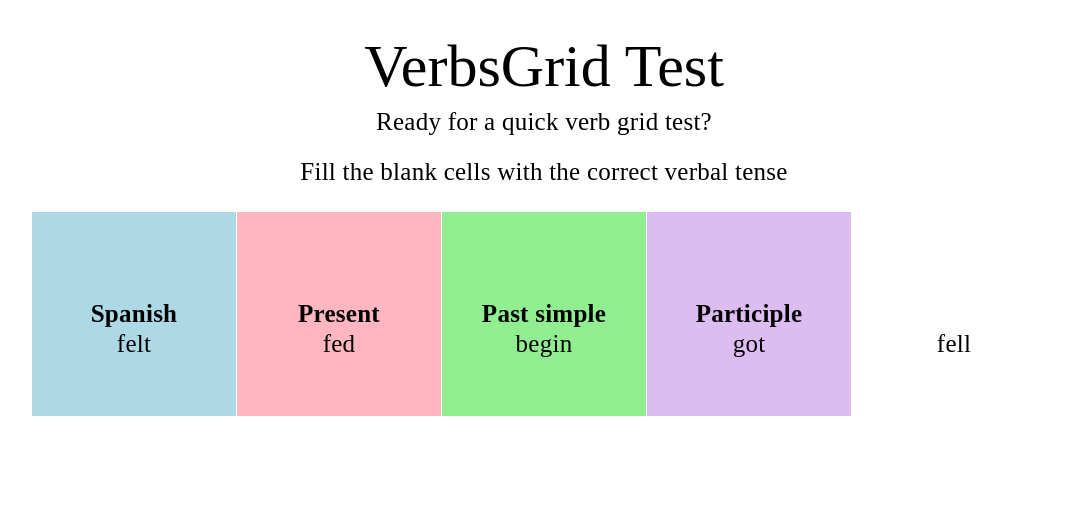
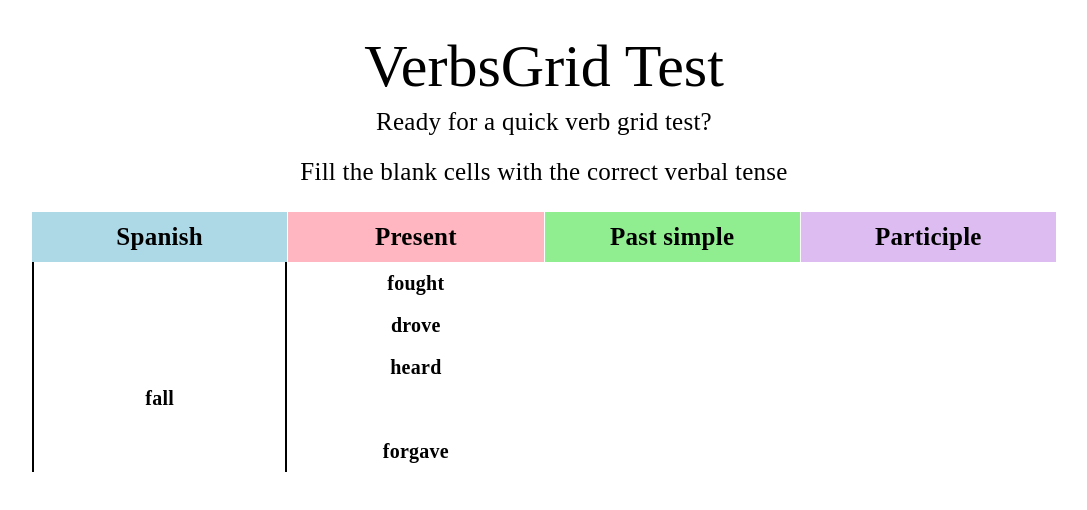
Before and after one commit to datecasp/verbs-grid-test, an Angular app: page / in a window 1280 px wide. Shown: the top 510 px of the page, without its empty margins (96-1183 px from the left). Built offline with nearby package versions, Linux system fonts and the light colour scheme.

Commit message:
stackblitz commit

```diff
--- a/angular.json
+++ b/angular.json
@@ -25,7 +25,7 @@
               "src/assets"
             ],
             "styles": [
-              "@angular/material/prebuilt-themes/pink-bluegrey.css",
+              "@angular/material/prebuilt-themes/deeppurple-amber.css",
               "src/styles.css"
             ],
             "scripts": []
--- a/src/app/app.component.css
+++ b/src/app/app.component.css
@@ -21,8 +21,8 @@
 }
 
 .header {
+  width: 20%;
   text-align: center;
-  text-justify: auto;
   font-size: 25px;
   font-family: 'Ink Free';
   font-weight: bold;
--- a/src/app/app.component.html
+++ b/src/app/app.component.html
@@ -2,12 +2,10 @@
   <h1 class="title">{{title}}</h1>
   <p class="simpleText">Ready for a quick verb grid test?</p>
   <p class="simpleText">Fill the blank cells with the correct verbal tense</p>
-  <mat-grid-list cols="5">
-      <mat-grid-tile class="header" *ngFor="let header of headers" [style.background]="header.color">
+  <mat-grid-list cols="4" rowHeight="5:1">
+      <mat-grid-tile class="header tile" *ngFor="let header of headers" [style.background]="header.color">
           {{header.tense}}
       </mat-grid-tile>
-      <mat-grid-tile class="simpleText" *ngFor="let attr of attributeList">
-          {{attr.attribute}}
-      </mat-grid-tile>
   </mat-grid-list>
+     <app-verb-row [result]="result"></app-verb-row>
 </div>
--- a/src/app/app.component.ts
+++ b/src/app/app.component.ts
@@ -1,5 +1,5 @@
 import { Component, OnInit } from '@angular/core';
-import { MatGridListModule } from '@angular/material/grid-list';
+import { MatGridList, MatGridListModule } from '@angular/material/grid-list';
 import { Header } from './models/Header';
 import { Verb } from './models/Verb';
 import { VerbAttribute } from './models/VerbAttribute';
@@ -16,6 +16,7 @@ export class AppComponent implements OnInit {
   headers: Header[] = [];
   verbsList: Verb[] = [];
   attributeList: VerbAttribute[] = [];
+  result: Verb[] = [];
 
   constructor(private verbService: VerbsService) {}
 
@@ -25,9 +26,35 @@ export class AppComponent implements OnInit {
   }
 
   private getValues() {
+    this.resetResult(this.result);
     this.verbsList = this.verbService.getRandomVerbsService(this.numVerbs);
     for (let i = 0; i < this.numVerbs; i++) {
       this.attributeList[i] = this.verbService.getRandomVerbAttributesService(this.verbsList[i]);
+      let tempVerb: Verb = { id: -1, spanish: "", present: "", past: "", participle: "" };
+      tempVerb.id = this.verbsList[i].id;
+      if (this.attributeList[i].id == 0) {
+        tempVerb.spanish = this.verbsList[i].spanish;
+      }
+      else if (this.attributeList[i].id == 1) {
+        tempVerb.present = this.verbsList[i].present;
+      }
+      else if (this.attributeList[i].id == 2) {
+        tempVerb.past = this.verbsList[i].past;
+      }
+      else {
+        tempVerb.participle = this.verbsList[i].participle;
+      }
+      this.result.push(tempVerb);
+    }
+  }
+
+  private resetResult(result: Verb[]) {
+    for (let verb of result) {
+      verb.id = verb.id;
+      verb.spanish = "";
+      verb.present = "";
+      verb.past = "";
+      verb.participle = "";
     }
   }
 }
--- a/src/app/app.module.ts
+++ b/src/app/app.module.ts
@@ -6,10 +6,12 @@ import { AppComponent } from './app.component';
 import { BrowserAnimationsModule } from '@angular/platform-browser/animations';
 import { MaterialModule } from '../material.module';
 import { VerbsService } from './services/verbs.service';
+import { VerbRowComponent } from './components/verb-row/verb-row.component';
 
 @NgModule({
   declarations: [
-    AppComponent
+    AppComponent,
+    VerbRowComponent
   ],
   imports: [
     BrowserModule,
--- /dev/null
+++ b/src/app/components/verb-row/verb-row.component.css
@@ -0,0 +1,15 @@
+.clue {
+  text-align: center;
+  font-size: 20px;
+  font-family: 'Ink Free';
+  font-weight: bold;
+}
+
+.cell {
+    margin: 0 0 !important;
+    border:2px solid black;
+  width: 100%;
+  height:stretch;
+  aspect-ratio: 6/1;
+  background-color: white;
+}
--- /dev/null
+++ b/src/app/components/verb-row/verb-row.component.html
@@ -0,0 +1,31 @@
+<!--<mat-grid-list cols="4" class="clue" *ngFor="let verb of result" rowHeight="6:1">
+    <mat-grid-tile class="tile">
+        {{verb.spanish}}
+    </mat-grid-tile>
+    <mat-grid-tile class="tile">
+        {{verb.present}}
+    </mat-grid-tile>
+    <mat-grid-tile class="tile">
+        {{verb.past}}
+    </mat-grid-tile>
+    <mat-grid-tile class="tile">
+        {{verb.participle}}
+    </mat-grid-tile>
+</mat-grid-list>-->
+<mat-grid-list cols="4" class="clue" *ngFor="let verb of result" rowHeight="6:1">
+    <mat-grid-tile *ngIf="charMatcher(verb.spanish); else blank">
+        <input matInput class="clue cell" />
+    </mat-grid-tile>
+    <ng-template #blank class="clue cell">
+        {{verb.spanish}}
+    </ng-template>
+    <mat-grid-tile>
+        <p class="clue cell">{{verb.present}}</p>
+    </mat-grid-tile>
+    <mat-grid-tile>
+        {{verb.past}}
+    </mat-grid-tile>
+    <mat-grid-tile>
+        {{verb.participle}}
+    </mat-grid-tile>
+</mat-grid-list>
--- /dev/null
+++ b/src/app/components/verb-row/verb-row.component.ts
@@ -0,0 +1,20 @@
+import { Component, Input } from '@angular/core';
+import { Verb } from '../../models/Verb';
+
+@Component({
+  selector: 'app-verb-row',
+  templateUrl: './verb-row.component.html',
+  styleUrls: ['./verb-row.component.css']
+})
+export class VerbRowComponent {
+  @Input() result: Verb[] = [];
+  displayedColumns: string[] = ['spanish', 'present', 'past', 'participle'];
+  dataSource = this.result;
+
+  public charMatcher(char: string): boolean {
+    if (char.match(/[a-z//]/i)) {
+      return true;
+    }
+    return false;
+  }
+}
--- a/src/app/data/verbs-list.ts
+++ b/src/app/data/verbs-list.ts
@@ -2,32 +2,32 @@ import { Verb } from '../models/Verb';
 
 export const VERBS_LIST: Verb[] = [
   { id: 0, spanish: "caer", present: "fall", past: "fell", participle: "fallen" },
-  { id: 0, spanish: "sentir", present: "feel", past: "felt", participle: "felt" },
-  { id: 0, spanish: "alimentar", present: "feed", past: "fed", participle: "fed" },
-  { id: 0, spanish: "empezar", present: "begin", past: "began", participle: "begun" },
-  { id: 0, spanish: "conseguir", present: "get", past: "got", participle: "got/gotten" },
-  { id: 0, spanish: "comer", present: "eat", past: "ate", participle: "eaten" },
-  { id: 0, spanish: "hacer", present: "do", past: "did", participle: "done" },
-  { id: 0, spanish: "soñar", present: "dream", past: "dreamt", participle: "dreamt" },
-  { id: 0, spanish: "ser/estar", present: "is/are", past: "was/were", participle: "been" },
-  { id: 0, spanish: "romper", present: "break", past: "broke", participle: "broken" },
-  { id: 0, spanish: "traer", present: "bring", past: "brought", participle: "brought" },
-  { id: 0, spanish: "construir", present: "build", past: "built", participle: "built" },
-  { id: 0, spanish: "comprar", present: "buy", past: "bought", participle: "bought" },
-  { id: 0, spanish: "coger", present: "catch", past: "caught", participle: "caught" },
-  { id: 0, spanish: "venir", present: "come", past: "came", participle: "come" },
-  { id: 0, spanish: "cortar", present: "cut", past: "cut", participle: "cut" },
-  { id: 0, spanish: "elegir", present: "choose", past: "chose", participle: "chosen" },
-  { id: 0, spanish: "dibujar", present: "draw", past: "drew", participle: "drawn" },
-  { id: 0, spanish: "beber", present: "drink", past: "drank", participle: "drunk" },
-  { id: 0, spanish: "conducir", present: "drive", past: "drove", participle: "driven" },
-  { id: 0, spanish: "pelear", present: "fight", past: "fought", participle: "fought" },
-  { id: 0, spanish: "encontrar", present: "find", past: "found", participle: "found" },
-  { id: 0, spanish: "volar", present: "fly", past: "flew", participle: "flown" },
-  { id: 0, spanish: "olvidar", present: "forget", past: "forgot", participle: "forgotten" },
-  { id: 0, spanish: "perdonar", present: "forgive", past: "forgave", participle: "forgiven" },
-  { id: 0, spanish: "dar", present: "give", past: "gave", participle: "given" },
-  { id: 0, spanish: "ir", present: "go", past: "went", participle: "gone" },
-  { id: 0, spanish: "tener", present: "have", past: "had", participle: "had" },
-  { id: 0, spanish: "oir", present: "hear", past: "heard", participle: "heard" }
+  { id: 1, spanish: "sentir", present: "feel", past: "felt", participle: "felt" },
+  { id: 2, spanish: "alimentar", present: "feed", past: "fed", participle: "fed" },
+  { id: 3, spanish: "empezar", present: "begin", past: "began", participle: "begun" },
+  { id: 4, spanish: "conseguir", present: "get", past: "got", participle: "got/gotten" },
+  { id: 5, spanish: "comer", present: "eat", past: "ate", participle: "eaten" },
+  { id: 6, spanish: "hacer", present: "do", past: "did", participle: "done" },
+  { id: 7, spanish: "soñar", present: "dream", past: "dreamt", participle: "dreamt" },
+  { id: 8, spanish: "ser/estar", present: "is/are", past: "was/were", participle: "been" },
+  { id: 9, spanish: "romper", present: "break", past: "broke", participle: "broken" },
+  { id: 10, spanish: "traer", present: "bring", past: "brought", participle: "brought" },
+  { id: 11, spanish: "construir", present: "build", past: "built", participle: "built" },
+  { id: 12, spanish: "comprar", present: "buy", past: "bought", participle: "bought" },
+  { id: 13, spanish: "coger", present: "catch", past: "caught", participle: "caught" },
+  { id: 14, spanish: "venir", present: "come", past: "came", participle: "come" },
+  { id: 15, spanish: "cortar", present: "cut", past: "cut", participle: "cut" },
+  { id: 16, spanish: "elegir", present: "choose", past: "chose", participle: "chosen" },
+  { id: 17, spanish: "dibujar", present: "draw", past: "drew", participle: "drawn" },
+  { id: 18, spanish: "beber", present: "drink", past: "drank", participle: "drunk" },
+  { id: 19, spanish: "conducir", present: "drive", past: "drove", participle: "driven" },
+  { id: 20, spanish: "pelear", present: "fight", past: "fought", participle: "fought" },
+  { id: 21, spanish: "encontrar", present: "find", past: "found", participle: "found" },
+  { id: 22, spanish: "volar", present: "fly", past: "flew", participle: "flown" },
+  { id: 23, spanish: "olvidar", present: "forget", past: "forgot", participle: "forgotten" },
+  { id: 24, spanish: "perdonar", present: "forgive", past: "forgave", participle: "forgiven" },
+  { id: 25, spanish: "dar", present: "give", past: "gave", participle: "given" },
+  { id: 26, spanish: "ir", present: "go", past: "went", participle: "gone" },
+  { id: 27, spanish: "tener", present: "have", past: "had", participle: "had" },
+  { id: 28, spanish: "oir", present: "hear", past: "heard", participle: "heard" }
 ];
--- a/src/app/services/verbs.service.ts
+++ b/src/app/services/verbs.service.ts
@@ -38,10 +38,11 @@ export class VerbsService {
 
     for (let i = 0; i < numVerbs; i++) {
       do {
-        actualRd = this.verbList[Math.floor(Math.random() * this.verbList.length)]
+        actualRd = Math.floor(Math.random() * this.verbList.length);
       } while (listRd.includes(actualRd));
       listRd.push(actualRd);
-      let verb: Verb = this.verbList[i];
+      let verb: Verb = this.verbList[actualRd];
+      verb.id = i;
       result.push(verb);
     }
     return result;
--- a/src/styles.css
+++ b/src/styles.css
@@ -1,4 +1,4 @@
 /* You can add global styles to this file, and also import other style files */
 
 html, body { height: 100%; }
-body { margin: 0; font-family: Roboto, "Helvetica Neue", sans-serif; }
+body { margin: 0; font-family: "Ink Free"; }
```
Also changed, not shown: 1 other file (tests, documents, lock files or other folders).
